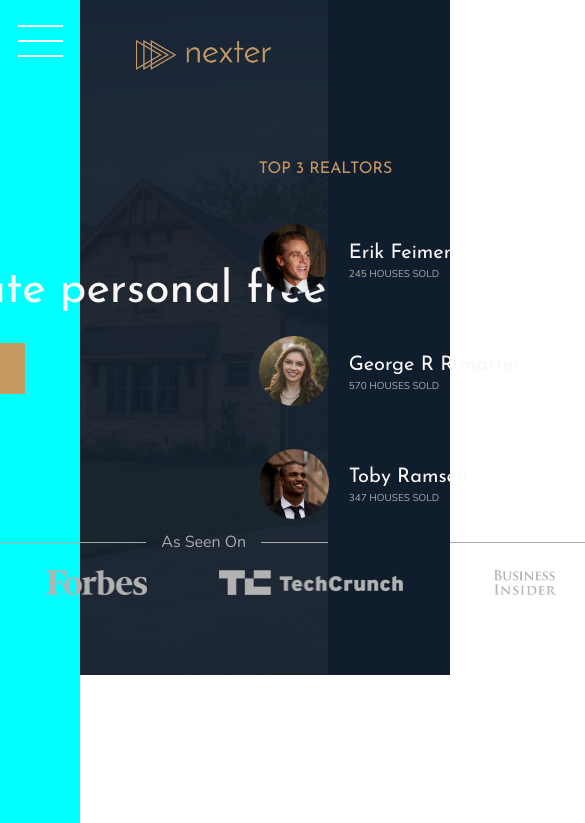
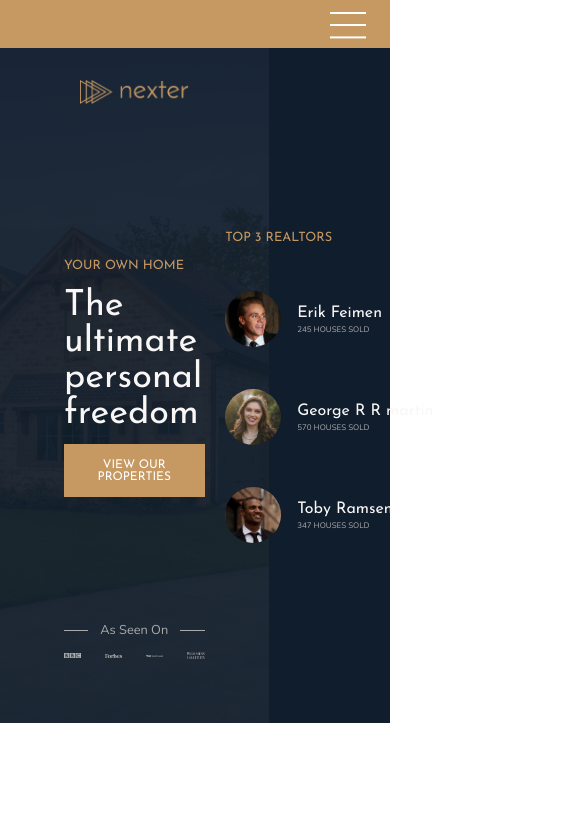
Before and after one commit to akshayr20/Nexter, an Angular app: page / in a window 390 px wide. Shown: the top 823 px of the page, 585 px wide, since content can reach past the window. Built offline with nearby package versions, Linux system fonts and the light colour scheme.

Commit message:
adding media queries to make site responsive, saving wip

```diff
--- a/src/app/app.component.scss
+++ b/src/app/app.component.scss
@@ -1,3 +1,4 @@
+@import '../assets/sass/variable';
 .container {
   display: grid;
   grid-template-rows: 80vh min-content 40vw repeat(3, min-content);
@@ -5,12 +6,23 @@
     [sidebar-start]8rem [sidebar-end full-start] minmax(6rem, 1fr)
     [center-start] repeat(8, [col-start] minmax(min-content, 14rem) [col-end]) [center-end]
     minmax(6rem, 1fr) [full-end];
+  @media only screen and (max-width: $bp-large) {
+    grid-template-rows: 6rem 80vh min-content 40vw repeat(3, min-content);
+    grid-template-columns:
+      [full-start] minmax(6rem, 1fr)
+      [center-start] repeat(8, [col-start] minmax(min-content, 14rem) [col-end]) [center-end]
+      minmax(6rem, 1fr) [full-end];
+  }
 }
 
 .sidebar {
-  background-color: aqua;
+  background-color: var(--color-primary);
   grid-column: sidebar-start/sidebar-end;
   grid-row: 1/-1;
+  @media only screen and (max-width: $bp-large) {
+    grid-row: 1/2;
+    grid-column: 1/-1;
+  }
 }
 
 .header {
@@ -38,11 +50,10 @@
 }
 
 .gallery {
-  background-color: blueviolet;
   grid-column: full-start/full-end;
 }
 
 .footer {
-  background-color: black;
+  background-color: var(--color-secondary);
   grid-column: full-start/full-end;
 }
--- a/src/app/header/header.component.scss
+++ b/src/app/header/header.component.scss
@@ -2,15 +2,16 @@
   background-image: linear-gradient(rgba(#101d2c, 0.93), rgba(#101d2c, 0.93)), url('../../assets/img/hero.jpeg');
   background-position: center;
   background-size: cover;
+  padding: 8rem;
+  padding-top: 4rem;
 }
 
 .header {
   height: 100%;
-  padding: 8rem;
-  padding-top: 4rem;
+
   display: grid;
-  grid-template-rows: 1fr min-content 6rem 1fr;
-  grid-template-columns: max-content;
+  grid-template-rows: 1fr min-content minmax(6rem, min-content) 1fr;
+  grid-template-columns: minmax(min-content, max-content);
   grid-row-gap: 1.5rem;
   justify-content: center;
 
@@ -46,8 +47,10 @@
     grid-template-columns: repeat(4, 1fr);
     grid-gap: 3rem;
     justify-items: center;
+    align-items: center;
     img {
-      height: 2.5rem;
+      max-height: 2.5rem;
+      max-width: 100%;
       filter: brightness(70%);
     }
   }
--- a/src/app/sidebar/sidebar.component.scss
+++ b/src/app/sidebar/sidebar.component.scss
@@ -1,6 +1,11 @@
+@import '../../assets/sass/variable';
 .sidebar {
   display: flex;
   justify-content: center;
+  @media only screen and (max-width: $bp-large) {
+    justify-content: flex-end;
+    align-items: center;
+  }
 }
 .nav-btn {
   border: none;
@@ -10,6 +15,10 @@
   height: 2px;
   width: 4.5rem;
   margin-top: 4rem;
+  @media only screen and (max-width: $bp-large) {
+    margin-top: 3rem;
+    margin-right: 3rem;
+  }
 
   &::before,
   &::after {
--- a/src/assets/sass/_base.scss
+++ b/src/assets/sass/_base.scss
@@ -1,4 +1,5 @@
 // COLOR VARIABLES
+@import 'variable';
 
 :root {
   --color-primary: #c69963;
@@ -17,7 +18,6 @@
   --font-display: 'Josefin Sans', sans-serif;
 }
 
-
 *,
 *::before,
 *::after {
@@ -29,6 +29,9 @@
 html {
   box-sizing: border-box;
   font-size: 62.5%;
+  @media only screen and (max-width: $bp-largest) {
+    font-size: 50%;
+  }
 }
 
 body {
--- /dev/null
+++ b/src/assets/sass/_variable.scss
@@ -0,0 +1,2 @@
+$bp-largest: 75em; // 1200px;
+$bp-large: 62.5em; // 1200px;
--- a/src/assets/sass/main.scss
+++ b/src/assets/sass/main.scss
@@ -1,2 +1,3 @@
-@import "base";
-@import "typography";
+@import 'base';
+@import 'typography';
+@import 'variable';
```
